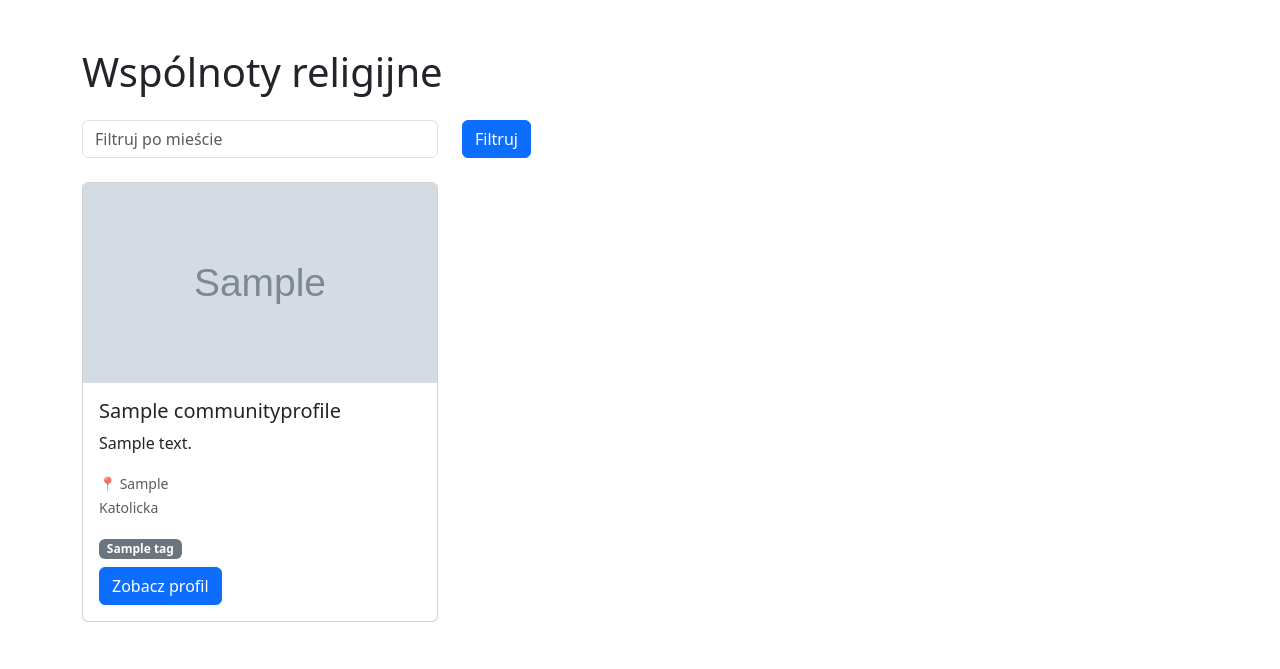
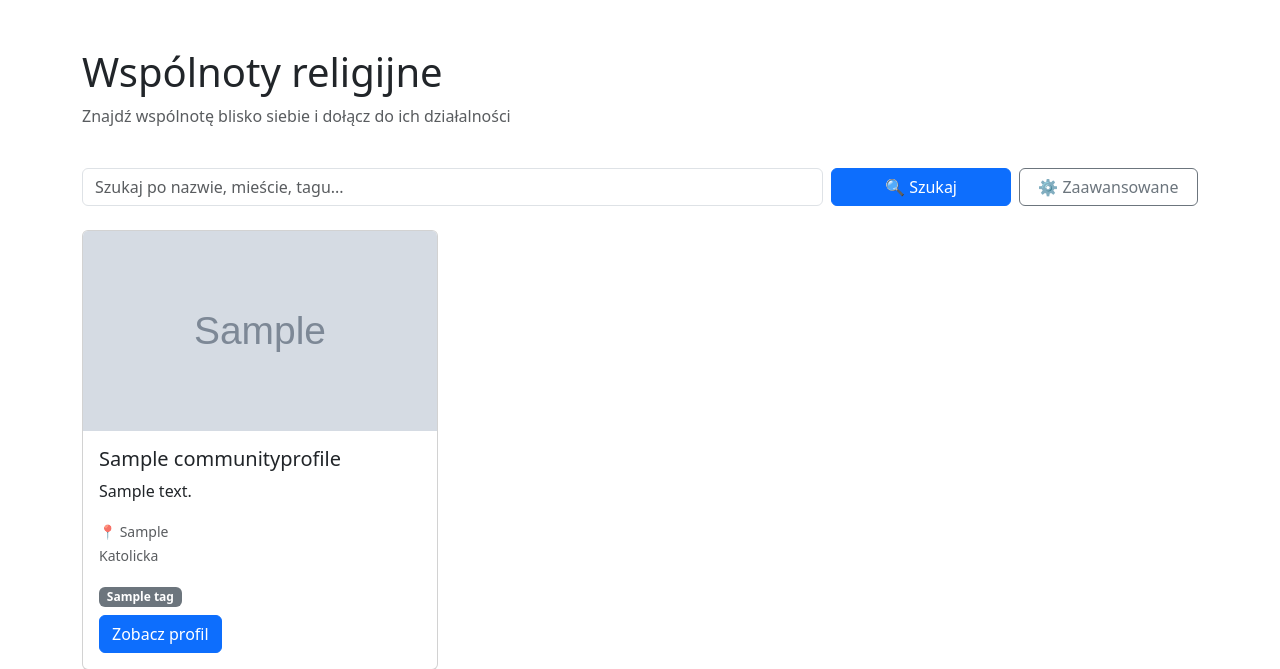
Before and after one commit to renioko/project_UNITED, a Django app: page /communities/ in a window 1280 px wide. Shown: the part 56-725 px from the top of the page. Run offline with Django 5.2, Linux system fonts and the light colour scheme; tables that the repository leaves empty hold one stand-in row (values such as "Sample post"); grey boxes marked "Sample" are stand-in pictures.

Commit message:
feat: added search and advanced search

```diff
--- a/communities/templates/communities/community_list.html
+++ b/communities/templates/communities/community_list.html
@@ -3,20 +3,77 @@
 {% block title %}Lista wspólnot{% endblock %}
 
 {% block content %}
-<h1 class="mb-4">Wspólnoty religijne</h1>
+<!-- <h1 class="mb-4">Wspólnoty religijne</h1> -->
+<div class="row mb-4">
+    <div class="col">
+        <h1>Wspólnoty religijne</h1>
+        <p class="text-muted">Znajdź wspólnotę blisko siebie i dołącz do ich działalności</p>
+    </div>
+</div>
 
-<!-- Prosty filtr -->
+<!-- Wyszukiwanie -->
 <form method="get" class="mb-4">
-    <div class="row">
-        <div class="col-md-4">
-            <input type="text" name="city" class="form-control" placeholder="Filtruj po mieście" value="{{ request.GET.city }}">
+    <div class="row g-2">
+        <!-- Jedno pole wyszukiwania -->
+        <div class="col-md-8">
+            <input type="text"
+                name="search"
+                class="form-control"
+                placeholder="Szukaj po nazwie, mieście, tagu..."
+                value="{{ request.GET.search }}">
         </div>
         <div class="col-md-2">
-            <button type="submit" class="btn btn-primary">Filtruj</button>
+            <button type="submit" class="btn btn-primary w-100">🔍 Szukaj</button>
+        </div>
+        <div class="col-md-2">
+            <button type="button"
+                    class="btn btn-outline-secondary w-100"
+                    data-bs-toggle="collapse"
+                    data-bs-target="#advancedSearch">
+                ⚙️ Zaawansowane
+            </button>
+        </div>
+    </div>
+
+    <!-- Wyszukiwanie zaawansowane (ukryte domyślnie) -->
+    <div class="collapse mt-3" id="advancedSearch">
+        <div class="card card-body">
+            <h6>Filtry zaawansowane</h6>
+            <div class="row g-3">
+                <div class="col-md-4">
+                    <label class="form-label">Miasto</label>
+                    <input type="text" name="city" class="form-control" placeholder="Np. Kraków" value="{{ request.GET.city }}">
+                </div>
+                <div class="col-md-4">
+                    <label class="form-label">Denominacja</label>
+                    <select name="denomination" class="form-select">
+                        <option value="">Wszystkie</option>
+                        {% for value, label in denominations %}
+                        <option value="{{ value }}" {% if request.GET.denomination == value %}selected{% endif %}>
+                            {{ label }}
+                        </option>
+                        {% endfor %}
+                    </select>
+                </div>
+                <div class="col-md-4">
+                    <label class="form-label">Tagi</label>
+                    <select name="tag" class="form-select">
+                        <option value="">Wszystkie</option>
+                        {% for tag in all_tags %}
+                        <option value="{{ tag.slug }}" {% if request.GET.tag == tag.slug %}selected{% endif %}>
+                            {{ tag.name }}
+                        </option>
+                        {% endfor %}
+                    </select>
+                </div>
+            </div>
+            <div class="mt-3">
+                <button type="submit" class="btn btn-primary">Zastosuj filtry</button>
+                <a href="{% url 'communities:community_list' %}" class="btn btn-link">Wyczyść</a>
+            </div>
         </div>
     </div>
 </form>
-
 <!-- Lista wspólnot -->
 <div class="row">
     {% for community in communities %}
```
